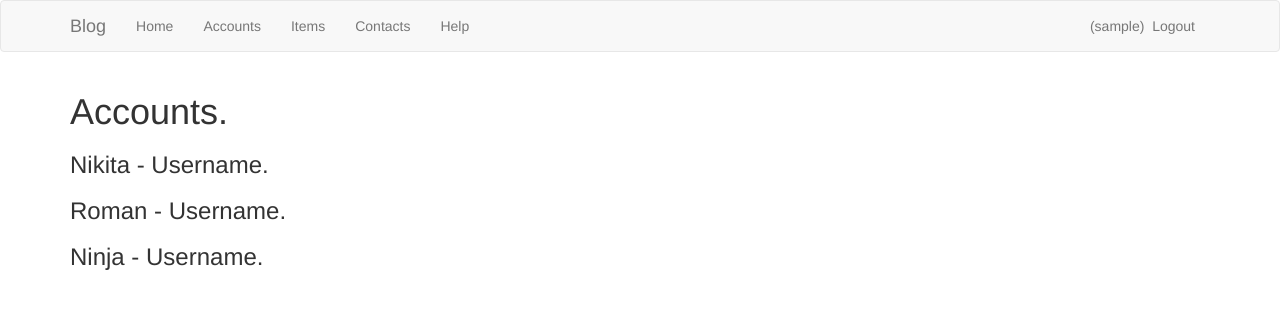
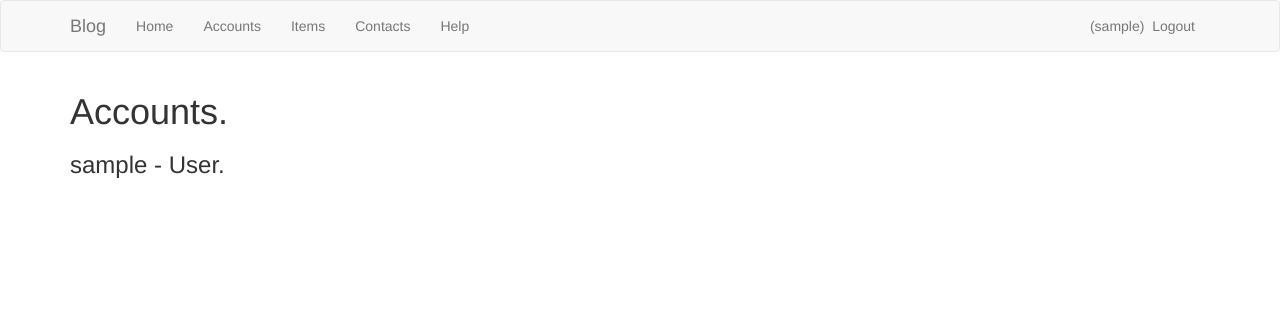
Before and after one commit to G00DLER/flask-app, a Flask app: page /accounts in a window 1280 px wide. Shown: the top 312 px of the page. Run offline with Flask 3, Linux system fonts and the light colour scheme; the visitor is signed in with stand-in values (Sample User, id 1); data comes from the database, SQL or seed files in the repository; both versions use the stored data as it was after the commit; some libraries are stand-ins or nearby versions.

Commit message:
update account.html

```diff
--- a/app/routes.py
+++ b/app/routes.py
@@ -61,17 +61,7 @@ def contact():
 @app.route('/accounts')
 @login_required
 def accounts():
-    posts = [
-        {
-            'user': {'username': 'Nikita'},
-        },
-        {
-            'user': {'username': 'Roman'}
-        },
-        {
-            'user': {'username': 'Ninja'},
-        }
-    ]
+    posts = User.query.all()
     return render_template("account.html", title="Accounts", posts=posts)
 
 
--- a/app/templates/account.html
+++ b/app/templates/account.html
@@ -3,6 +3,6 @@
 {% block app_content %}
     <h1>Accounts.</h1>
     {% for post in posts %}
-        <div><h3>{{ post.user.username }} - Username.</h3></div>
+        <div><h3>{{ post.username }} - User.</h3></div>
     {% endfor %}
 {% endblock %}
```
Also changed, not shown: app.db.
